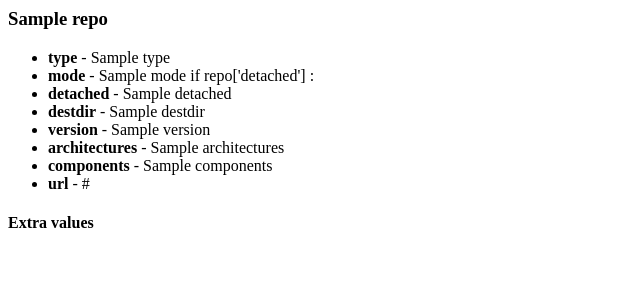
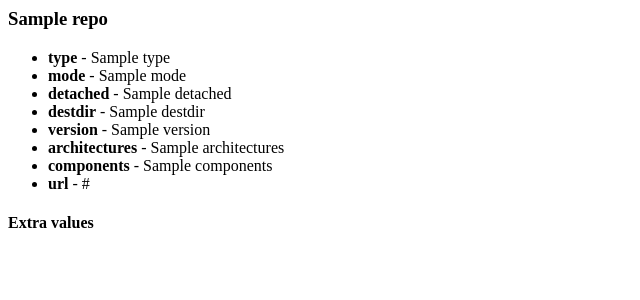
Before and after one commit to javiplx/repomirror, a Python web app: template repomgr/templates/detail.html in a window 1280 px wide. Shown: the top 300 px of the page, without its empty margins (0-640 px from the left). Run offline with Jinja, Linux system fonts and the light colour scheme; the template is opened without the code that fills it: most values are stand-ins (such as "Sample title", 1, 10 or a date in 2020).

Commit message:
BUGFIX : clear wrong text

```diff
--- a/repomgr/templates/detail.html
+++ b/repomgr/templates/detail.html
@@ -2,7 +2,6 @@
 <ul>
   <li><b>type</b> - {{ repo.type }}
   <li><b>mode</b> - {{ repo.mode }}
-    if repo['detached'] :
 {% if repo.detached %}
   <li><b>detached</b> - {{ repo.detached }}
   <li><b>destdir</b> - {{ repo.destdir }}
```
